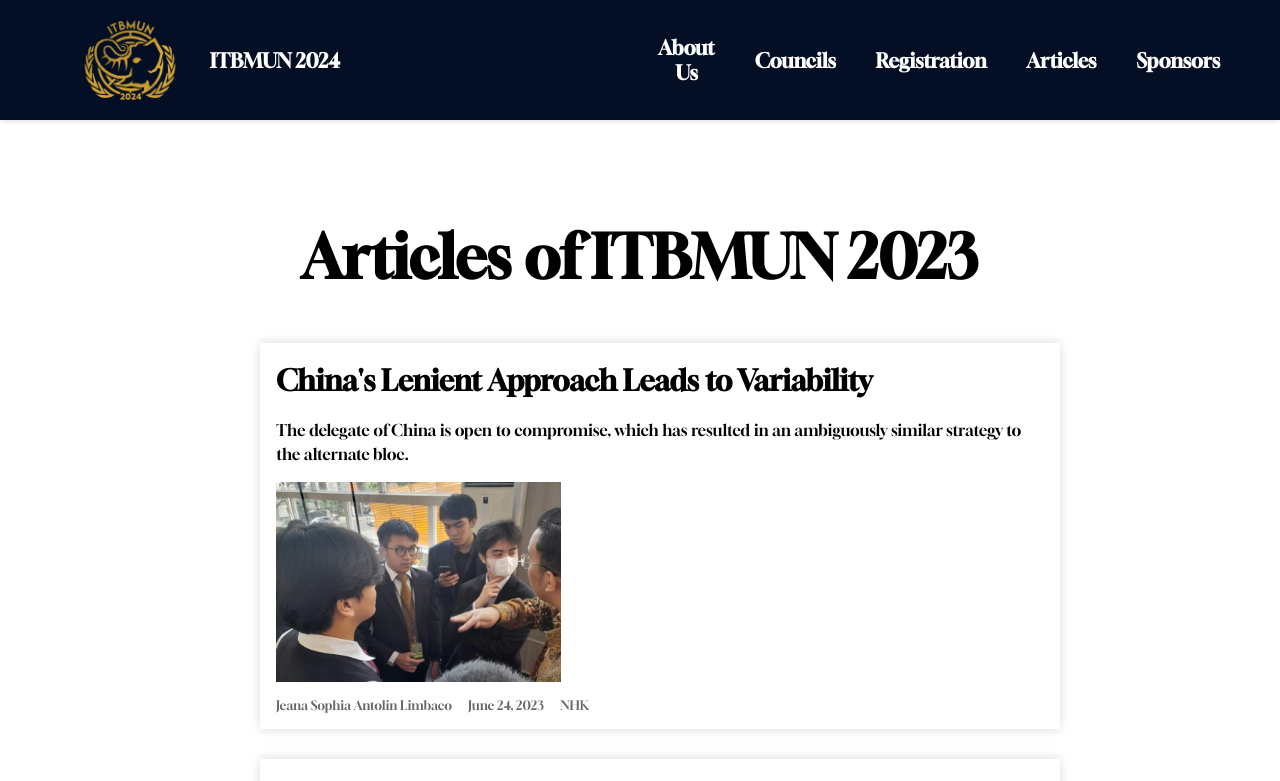
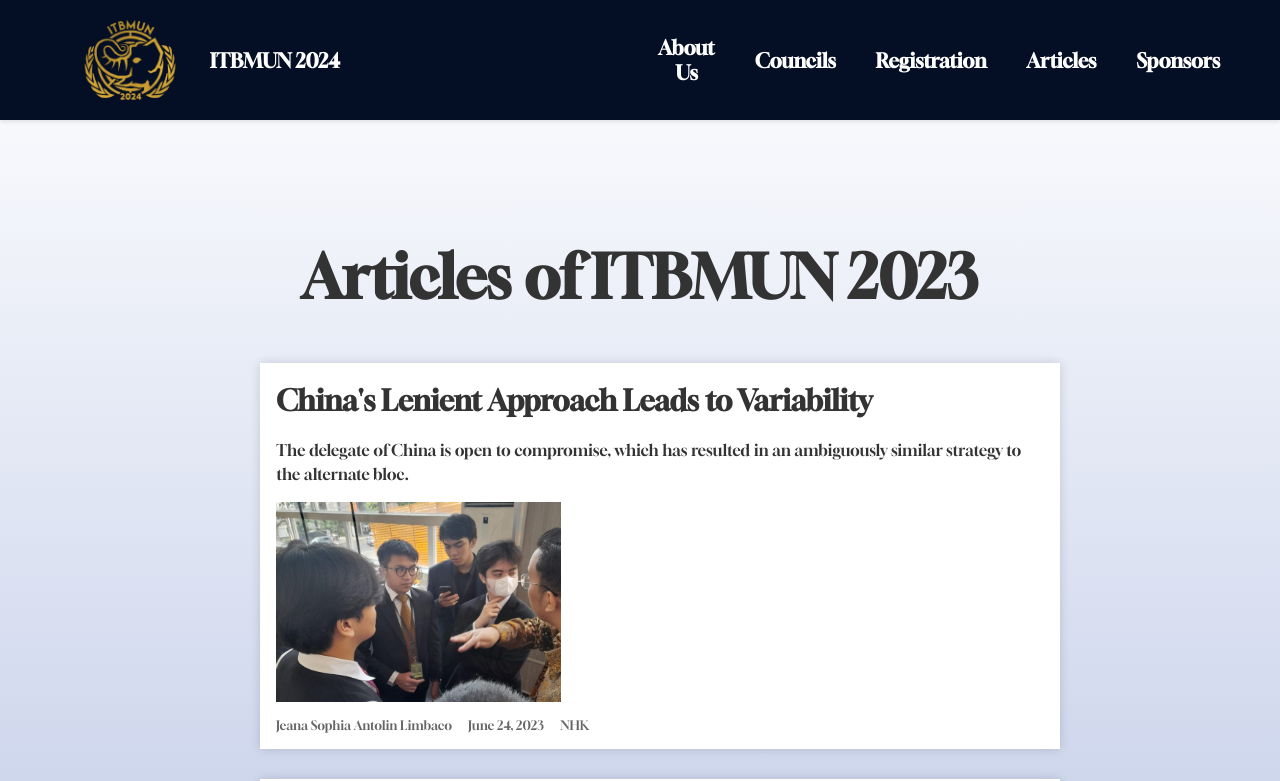
Before and after one commit to wigaandini/ITBMUN-2024-Website, a React (Create React App) app: page /articles in a window 1280 px wide. Shown: the top 781 px of the page. Built offline with nearby package versions, Linux system fonts and the light colour scheme.

Commit message:
revising article

```diff
--- a/src/styles/articles.css
+++ b/src/styles/articles.css
@@ -1,15 +1,19 @@
+body {
+  margin: 0;
+  padding: 0;
+  background: linear-gradient(to bottom, white, #cfd7ed, #d3d3d3, #cfc49b, white);
+}
+
 .Article {
-  font-family: "GloockRegular", "BelgianoSerif2", "DMSerifDisplayRegular",
-    "DMSerifDisplayItalic", sans-serif;
-  max-width: 800px;
-  margin: 0 auto;
-  margin-top: 30px;
-  margin-bottom: 30px;
+  font-family: "GloockRegular", "BelgianoSerif2", "DMSerifDisplayRegular", "DMSerifDisplayItalic", sans-serif;
+  padding: 50px 0;
+  /* text-align: center; */
+  font-weight: 300;
+  color: #333;
 }
 
 .container {
-  font-family: "GloockRegular", "BelgianoSerif2", "DMSerifDisplayRegular",
-    "DMSerifDisplayItalic", sans-serif;
+  font-family: "GloockRegular", "BelgianoSerif2", "DMSerifDisplayRegular", "DMSerifDisplayItalic", sans-serif;
   max-width: 800px;
   margin: 0 auto;
   margin-top: 30px;
@@ -20,11 +24,11 @@
   position: relative;
   overflow: hidden;
   width: 100%;
-  height: 100%;
   margin: 20px;
   transition: background-color 0.3s;
   box-shadow: 0 0 10px rgba(0, 0, 0, 0.15);
   margin-bottom: 30px;
+  background-color: white; /* Keeping the box white */
 }
 
 .box:hover {
```
